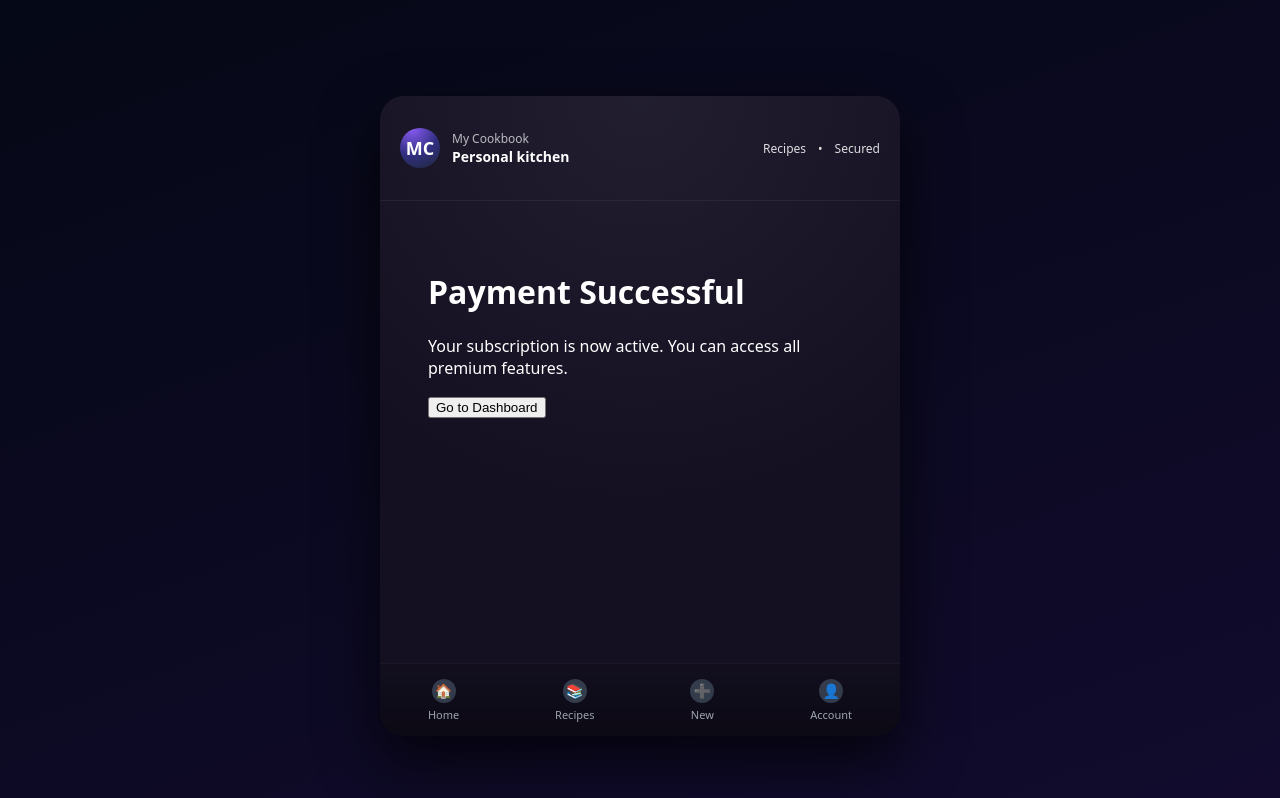
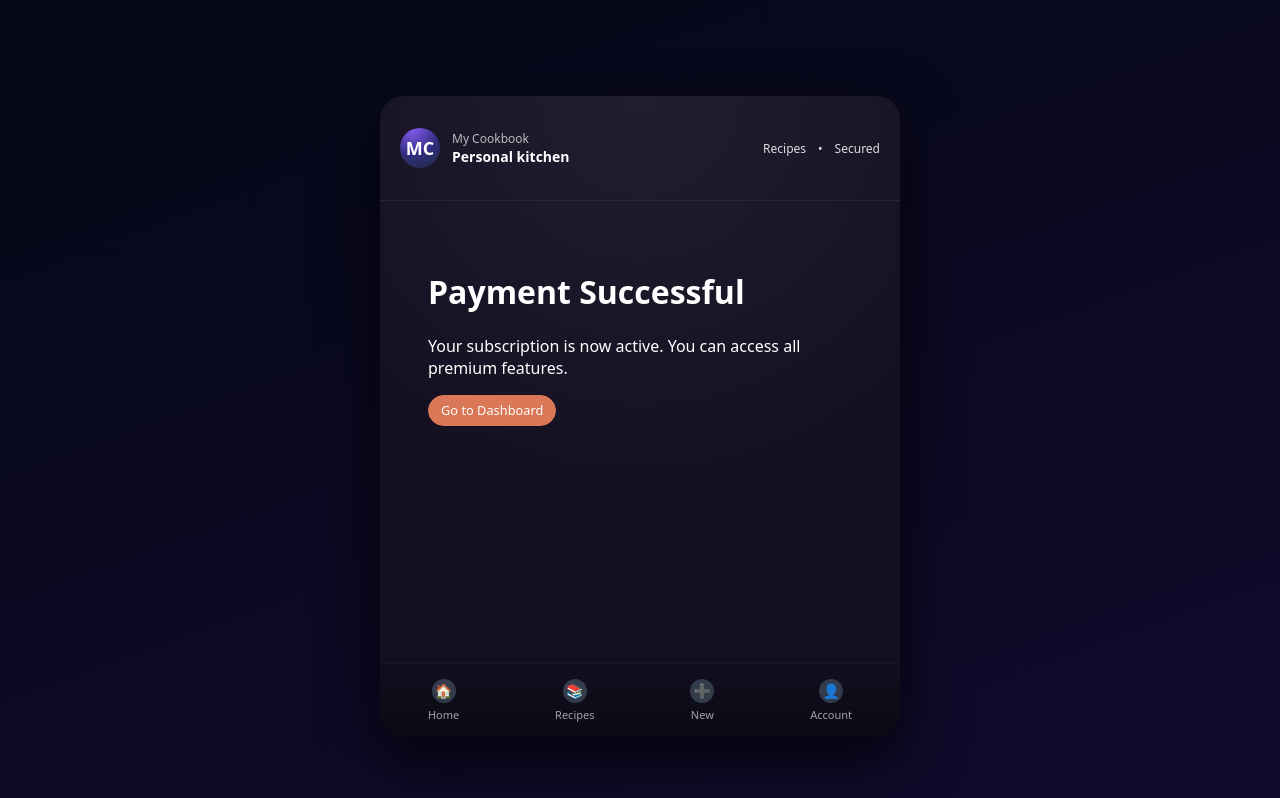
Before and after one commit to rwilliamspbg-ops/My-Cookbook-V1.0, a Next.js app: page /payment/success in a window 1280 px wide. Shown: the top 798 px of the page. Built offline with nearby package versions, Linux system fonts and the light colour scheme.

Commit message:
Update success.js

```diff
--- a/pages/payment/success.js
+++ b/pages/payment/success.js
@@ -5,9 +5,9 @@ export default function PaymentSuccess() {
     <main style={{ padding: "2rem" }}>
       <h1>Payment Successful</h1>
       <p>Your subscription is now active. You can access all premium features.</p>
-      <Link href="/">
-        <button>Go to Dashboard</button>
-      </Link>
+     <Link href="/" className="btn-pill primary">
+  Go to Dashboard
+</Link>
     </main>
   );
 }
```
